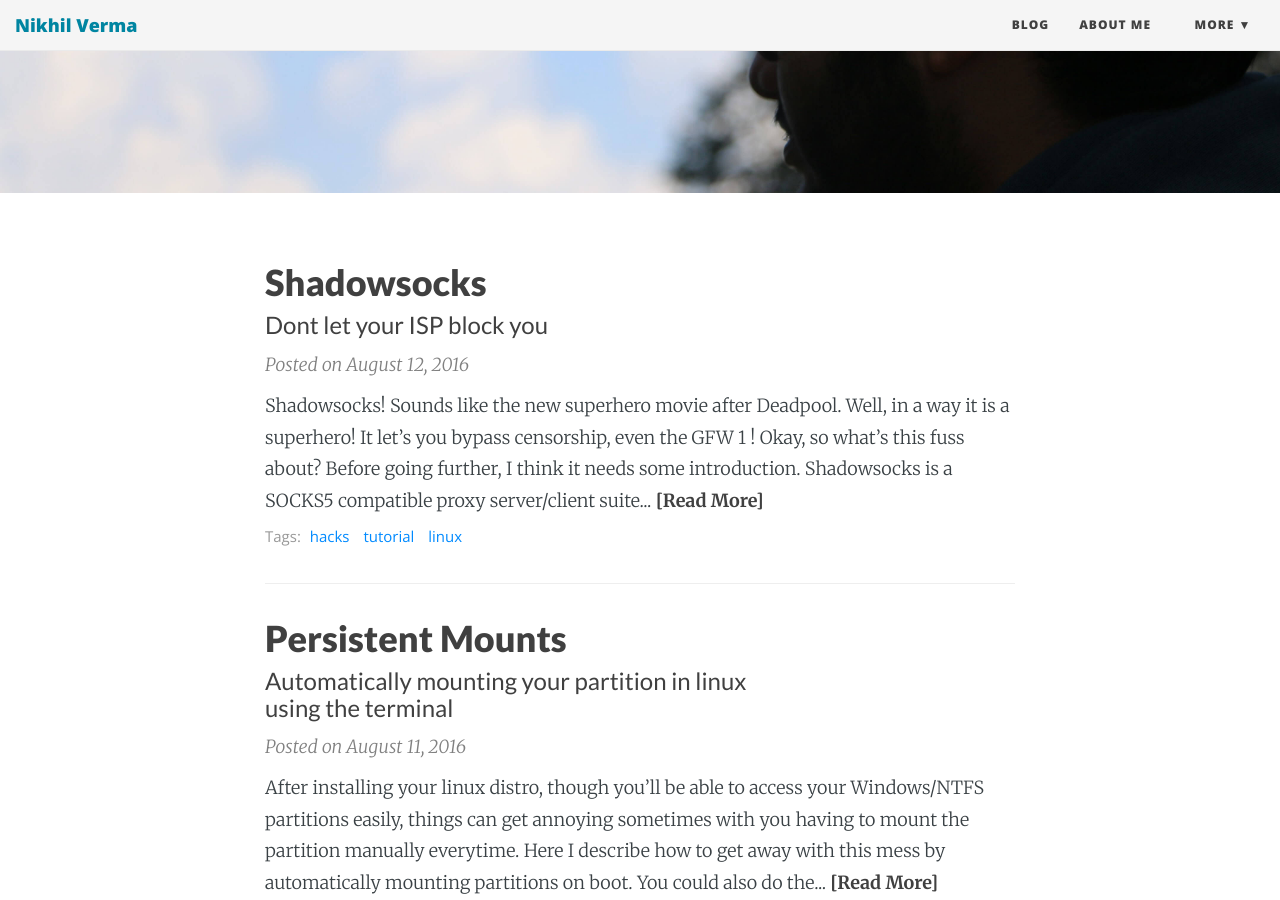
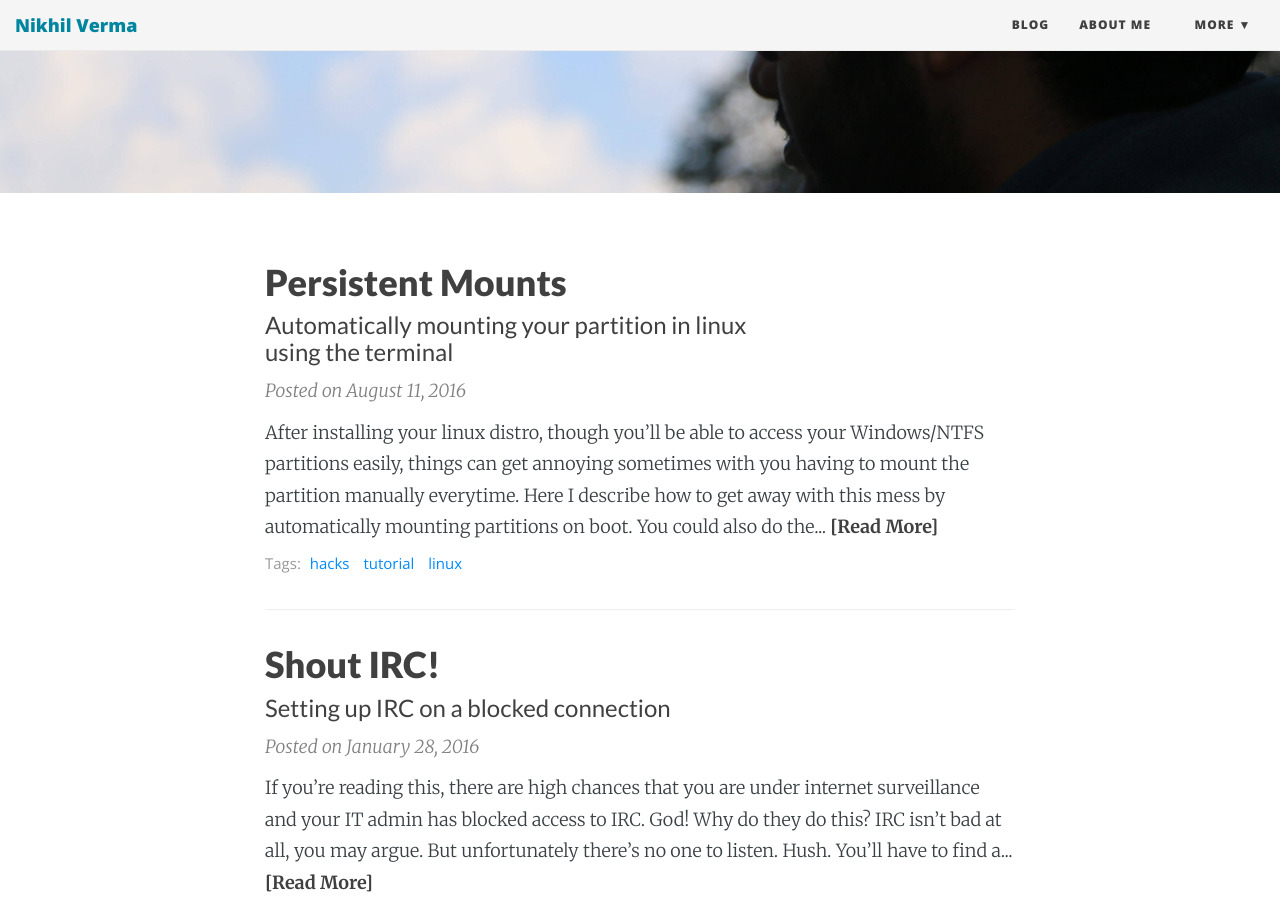
Before and after one commit to nikhilweee/blog-jekyll, a Jekyll site: the page built from index.html, in a window 1280 px wide and 900 px high, scrolled down 350 px. Built offline with Jekyll 4.4.1, drawn with Linux system fonts in a browser that asks for light colours; nearby versions of some CDN libraries; the list of posts is cut into pages by our own code; some of the changed lines change nothing that is shown.

Commit message:
unpublished shadowsocks

```diff
--- a/_posts/2016-08-12-shadowsocks.md
+++ b/_posts/2016-08-12-shadowsocks.md
@@ -4,20 +4,22 @@ title: Shadowsocks
 subtitle: Dont let your ISP block you
 tags: [hacks, tutorial, linux]
 category: [hacks]
-published: true
+published: false
 ---
-Shadowsocks! Sounds like the new superhero movie after _Deadpool_. Well, in a way it _is_ a superhero! It let's you bypass censorship, even the GFW [^gfw] ! Okay, so what's this fuss about? Before going further, I think it needs some introduction.
+Shadowsocks! Sounds like the new superhero after _Deadpool_. Well, in a way it _is_ a superhero! It let's you bypass censorship, even the GFW! [^gfw] Okay, so what's this fuss about? Before going further, I think it needs some introduction.
 
-Shadowsocks is a SOCKS5 compatible proxy server/client suite with which excels at being undetectable. It leaves no fingerprint even when you inspect its encrypted data. This makes Shadowsocks hard to detect by even layer-7 firewalls and application layer traffic analysis. [^quora]
+Shadowsocks is a SOCKS5 compatible proxy server/client suite which excels at being undetectable. It leaves no fingerprint even when you inspect its encrypted data. This makes Shadowsocks hard to detect by even the best firewalls. [^quora]
 
 It will create a secured tunnel to the remote ShadowSocks server and set up a SOCKS proxy to bypass network blocks, which works like an SSH tunnel but more fast and efficient.
 
 
 ### Setup
-If you explore the shadowsocks [site](https://shadowsocks.org), its likely that you don't understand the basic setup.
+If you explore the shadowsocks [site](https://shadowsocks.org), it's likely that you get lost in the technical description.
 
-Shadowsocks has to be set up on two systems - one is a server that would encrypt and  forward packets thereby act as a proxy server, and the other is the client that would benefit from the proxy. Yes, you need a server to set up shadowsocks!
-You need to have a server running shadowsocks before you could use the client.
+Shadowsocks has to be set up on two systems
+
+- one is a server that would encrypt and forward packets thereby act as a proxy server
+- and the other is the client that would benefit from the proxy.
 
 Shadowsocks offers some unique advantages over other VPN or proxy solutions.
 
```
